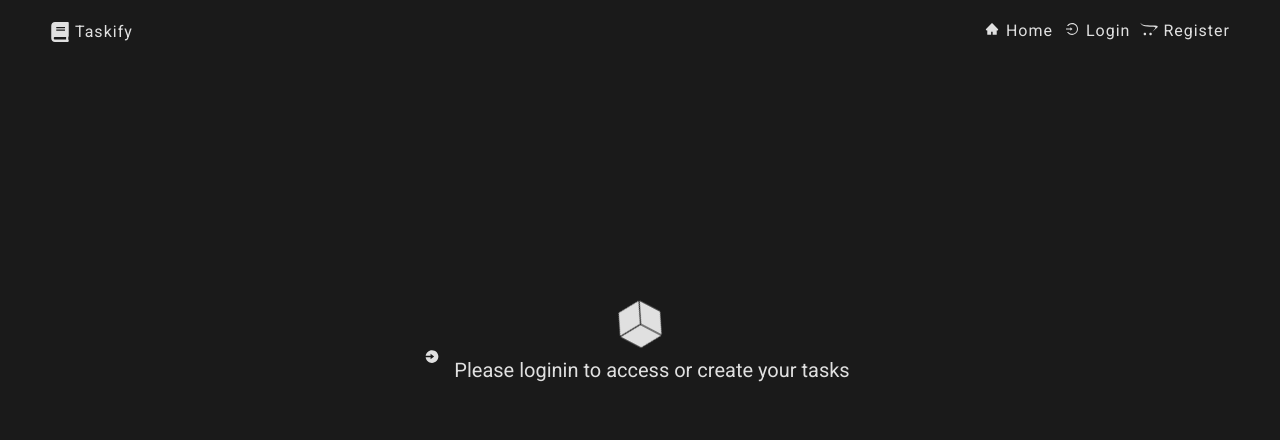
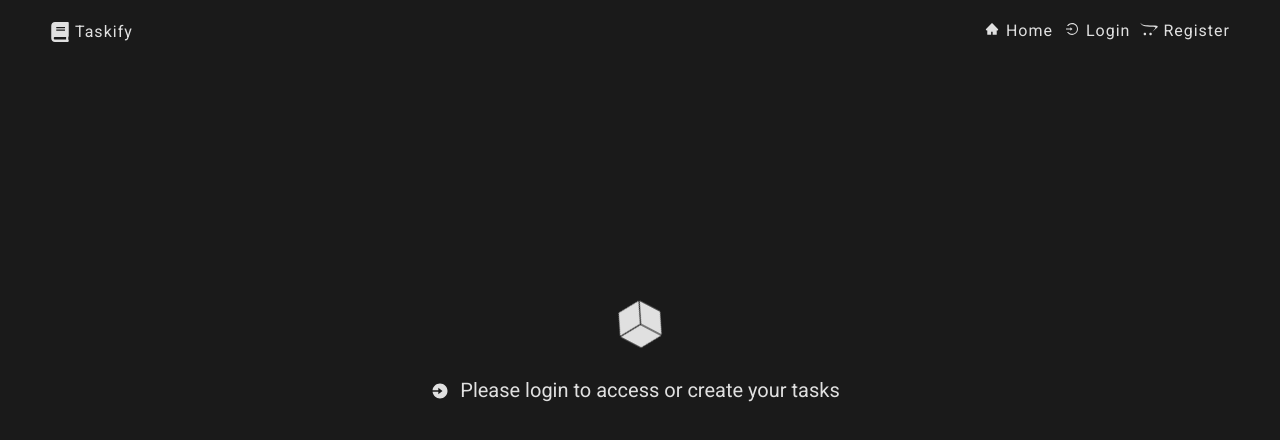
Before and after one commit to DickenMabunda/Task_Logger, a React (Vite) app in the folder frontend/: page / in a window 1280 px wide. Shown: the top 440 px of the page. Built offline with nearby package versions, Linux system fonts and the light colour scheme; no server answers.

Commit message:
added changes on the layout page

```diff
--- a/frontend/src/App.css
+++ b/frontend/src/App.css
@@ -44,6 +44,21 @@ body::-webkit-scrollbar {
     flex-direction: row;
     justify-items: center;
     margin: 22px auto 0 50px;
+}
+
+.FaRegUser {
+  padding-top: 4px;
+  font-size: 18px;
+}
+
+.FaRegUser:hover {
+  cursor: pointer;
+  color: #1a1a1a;
+  transition: 0.2s ease-in-out;
+}
+
+.user-tab:hover {
+  cursor: pointer;
 }
 
 .heading-title {
@@ -229,12 +244,26 @@ body::-webkit-scrollbar {
 .sitask {
   font-size: 3rem;
   animation: spin 3s linear infinite;
+  background-color: #1a1a1a;
+  color: #1a1a1a;
+  margin-bottom: 20px;
 }
 
 .resizing-2 {
     display: flex;
-    flex-direction: row;
+    flex-direction: column;
     justify-content: center;
+    align-items: center;
+}
+
+.BiSolidLogInCircle {
+  font-size: 20px;
+  margin-top: 13px;
+}
+
+.resizing-3  {
+  display: flex;
+
 }
 
 /* have to adjust the home component */
--- a/frontend/src/pages/Home.jsx
+++ b/frontend/src/pages/Home.jsx
@@ -54,9 +54,9 @@ export default function Home() {
               <button onClick={handleLogout}> Logout </button></> ): <div className='primary-message'>
                 <SiTask className='sitask'/>
 
-                <div className="resizing-2">
-                    <BiSolidLogInCircle className="AiOutlineMail" />
-                    <p className='p-title-1'>Please loginin to access or create your tasks</p>
+                <div className="resizing-3">
+                    <BiSolidLogInCircle className="BiSolidLogInCircle" />
+                    <p className='p-title-1'>Please login to access or create your tasks</p>
                      </div>
               </div>
 
--- a/frontend/src/pages/Layout.jsx
+++ b/frontend/src/pages/Layout.jsx
@@ -4,12 +4,47 @@ import { AiFillHome } from 'react-icons/ai';
 import { AiOutlineLogin } from 'react-icons/ai';
 import { FaOpencart } from 'react-icons/fa';
 import { FaBook } from 'react-icons/fa';
+import { FaRegUser } from 'react-icons/fa';
+import { useState, useEffect } from 'react';
+import axios from 'axios';
+
 
 function Layout() {
+    const [isLoggedIn, setLoggedIn]= useState(false);
+    const [username, setUsername] = useState("");
+    const access = localStorage.getItem('access_token');
+
+    useEffect(()=> {
+        const checkLoggedInUser = async () => {
+
+        const response = await axios.get("http://127.0.0.1:8000/api/user/", {
+            headers: {
+                Authorization : "Bearer " + access
+            }
+        })
+        setLoggedIn(true)
+        setUsername(response.data.username)
+        }
+        checkLoggedInUser();
+        console.log(isLoggedIn)
+    },[])
+
   return (
     <div>
         <nav className='navbar'>
-            <div className='navbar-div'>
+            {isLoggedIn ? (<div className='navbar-div'>
+                <div className='heading'>
+                    <span className='FaBook'><FaBook /></span>
+                    <h1 className='heading-title'>Taskify</h1>
+                </div>
+            <ul className='navbar-list'>
+
+                <li className='user-tab'>
+                   {username}  <span><FaRegUser className='FaRegUser' /></span>
+                </li>
+
+            </ul>
+            </div>) : (<div className='navbar-div'>
                 <div className='heading'>
                     <span className='FaBook'><FaBook /></span>
                     <h1 className='heading-title'>Taskify</h1>
@@ -28,7 +63,7 @@ function Layout() {
                     <Link className='link'to='/register'><span><FaOpencart className='AiFillHome' /></span> Register</Link>
                 </li>
             </ul>
-            </div>
+            </div>)}
         </nav>
     </div>
   )
```
Also changed, not shown: 1 other file (tests, documents, lock files or other folders).
